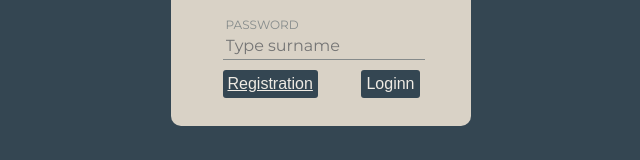
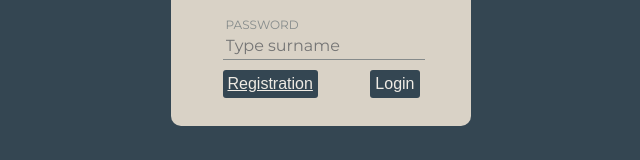
Before and after one commit to Dumanskyi/contact_list, a React (Create React App) app: page / in a window 1280 px wide. Shown: the part 164-324 px from the top of the page, without its empty margins (319-959 px from the left). Built offline with nearby package versions, Linux system fonts and the light colour scheme.

Commit message:
14.01.2020

```diff
--- a/src/Login/Login.js
+++ b/src/Login/Login.js
@@ -93,7 +93,7 @@ class Login extends Component {
                   Registration
                 </NavLink>
               </button>
-              <button type="submit">Loginn</button>
+              <button type="submit">Login</button>
             </div>
           </form>
         </div>
```
